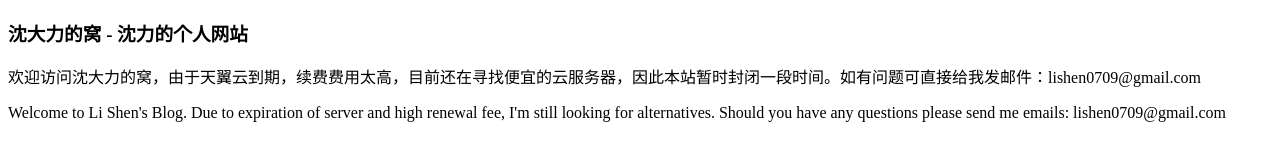
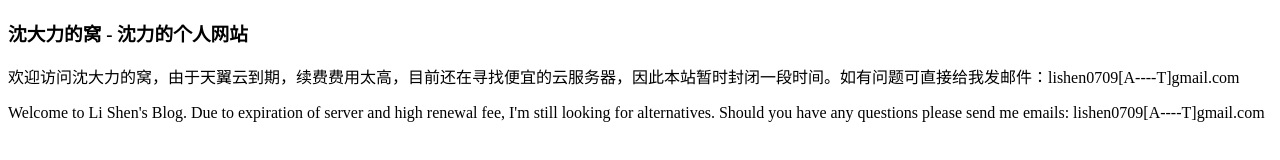
Before and after one commit to sLee0709/personal_web_temp, a plain HTML site: page index.html in a window 1280 px wide. Drawn offline with Linux system fonts and the light colour scheme.

Commit message:
Update index.html

```diff
--- a/index.html
+++ b/index.html
@@ -10,8 +10,8 @@
 <body>
     <div id="main-content">
     <h3>沈大力的窝 - 沈力的个人网站</h3>
-    <p>欢迎访问沈大力的窝，由于天翼云到期，续费费用太高，目前还在寻找便宜的云服务器，因此本站暂时封闭一段时间。如有问题可直接给我发邮件：lishen0709@gmail.com</p>
-    <p>Welcome to Li Shen's Blog. Due to expiration of server and high renewal fee, I'm still looking for alternatives. Should you have any questions please send me emails: lishen0709@gmail.com</p>
+    <p>欢迎访问沈大力的窝，由于天翼云到期，续费费用太高，目前还在寻找便宜的云服务器，因此本站暂时封闭一段时间。如有问题可直接给我发邮件：lishen0709[A----T]gmail.com</p>
+    <p>Welcome to Li Shen's Blog. Due to expiration of server and high renewal fee, I'm still looking for alternatives. Should you have any questions please send me emails: lishen0709[A----T]gmail.com</p>
     </div>
 </body>
 </html>
```
